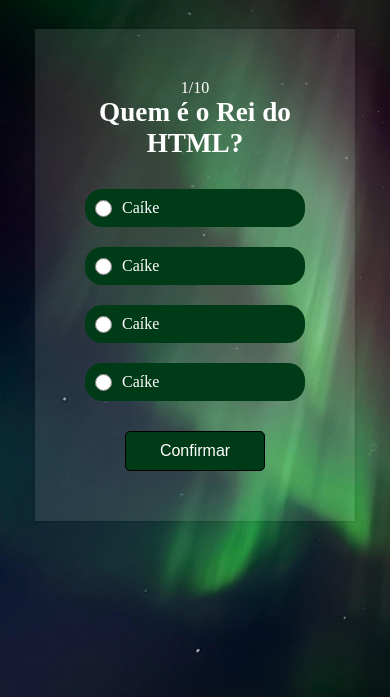
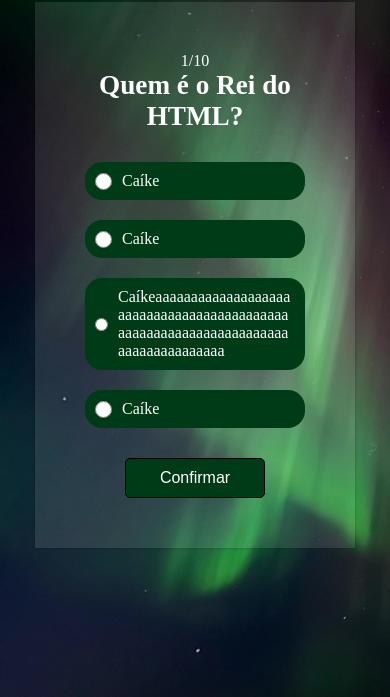
Before and after one commit to caike-santos/quizteste, a plain HTML site: page index.html in a window 390 px wide. Shown: the part 147-844 px from the top of the page. Drawn offline with Linux system fonts and the light colour scheme.

Commit message:
testando responsividade

```diff
--- a/index.html
+++ b/index.html
@@ -31,7 +31,7 @@
                         </label>
                     <label class="alternativa">
                         <input type="radio" name="opcoes" id="op3" required>
-                        <span for="op3">Caíke</span>
+                        <span for="op3">Caíkeaaaaaaaaaaaaaaaaaaaaaaaaaaaaaaaaaaaaaaaaaaaaaaaaaaaaaaaaaaaaaaaaaaaaaaaaaaaaaaaaaa</span>
                     </label>
                     <label class="alternativa">
                         <input type="radio" name="opcoes" id="op4" required>
--- a/style.css
+++ b/style.css
@@ -50,6 +50,7 @@ header{
     flex-direction: column;
     margin-bottom: 30px;
     gap: 20px;
+    word-break: break-all;
 
 }
 .alternativa{
```
